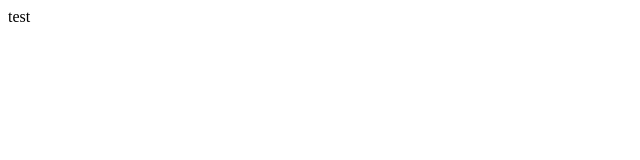
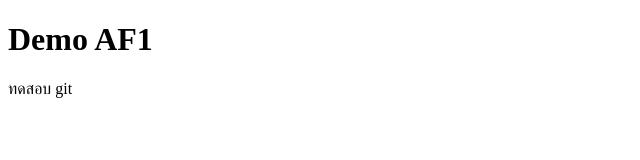
Before and after one commit to kake9857/af_demo2, a plain HTML site: page index.html in a window 1280 px wide. Shown: the whole page, without its empty margins (0-640 px from the left). Drawn offline with Linux system fonts and the light colour scheme.

Commit message:
update index.html 2

```diff
--- a/index.html
+++ b/index.html
@@ -6,6 +6,7 @@
     <title>Document</title>
 </head>
 <body>
-    test
+    <h1>Demo AF1</h1>
+    <p>ทดสอบ git</p>
 </body>
 </html>
```
